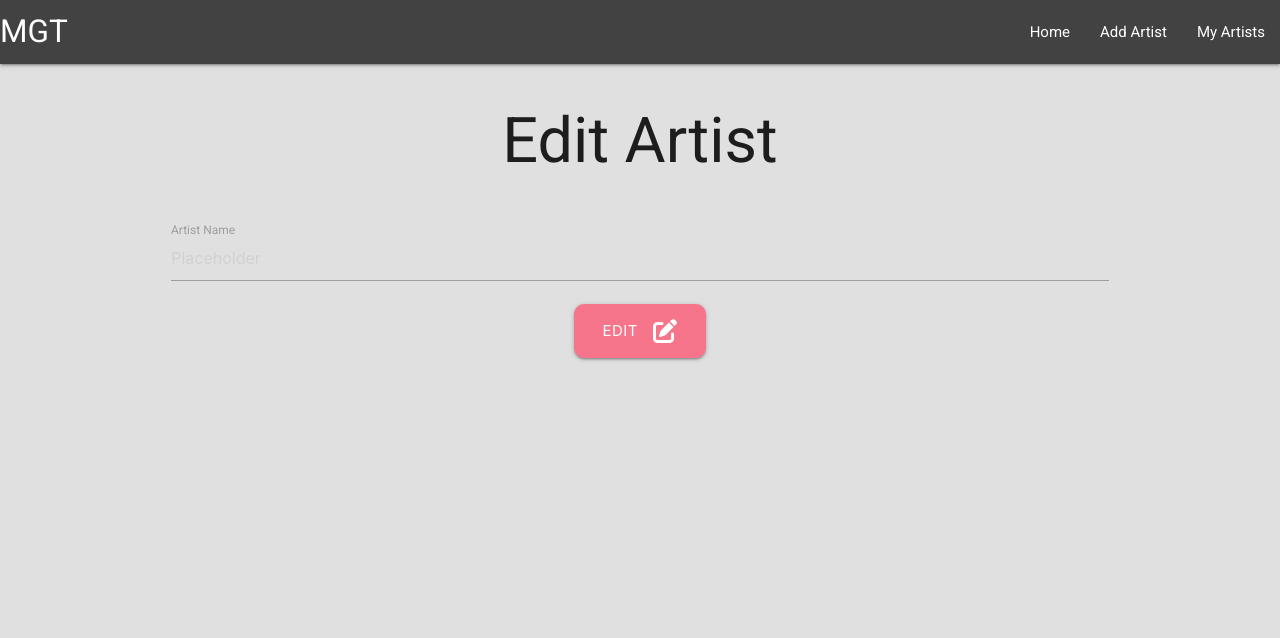
After one commit to JBlackburn94/my-gig-tickets, a Flask app: template myvenue/templates/edit_artist.html in a window 1280 px wide. The commit adds this page. Shown: the top 638 px of the page. Run offline with Flask 3, Linux system fonts and the light colour scheme; the template is opened without the code that fills it, so the values that code supplies are empty.

Commit message:
adding the functionality to edit an artist

```diff
--- /dev/null
+++ b/myvenue/templates/edit_artist.html
@@ -0,0 +1,33 @@
+{% extends "base.html" %} {% block content %}
+<div class="container">
+  <div class="row">
+    <h1 class="col s12 center-align main-logo">Edit Artist</h1>
+  </div>
+</div>
+
+<div class="row event-form">
+  <form class="col s12" method="POST" action="{{ url_for('edit_artist', artist_id=art.id) }}">
+    <div class="row">
+      <div class="input-field col s12">
+        <input
+          placeholder="Placeholder"
+          id="artist_name"
+          type="text"
+          class="validate"
+          name="artist_name"
+          value="{{ art.artist_name }}"
+          required
+        />
+        <label for="artist_name">Artist Name</label>
+      </div>
+
+    <div class="row">
+      <div class="col s12 center-align">
+        <button class="btn-large event-button" type="submit">
+          Edit <i class="fas fa-edit right"></i>
+        </button>
+      </div>
+    </div>
+  </form>
+</div>
+{% endblock %}
--- a/myvenue/templates/my_events.html
+++ b/myvenue/templates/my_events.html
@@ -19,7 +19,7 @@
         <span class="card-title">{{ art.artist_name }}</span>
       </div>
       <div class="card-action">
-        <a class="white-text btn grey darken-3" href="#">Edit</a>
+        <a class="white-text btn grey darken-3" href="{{ url_for('edit_artist', artist_id=art.id) }}">Edit</a>
         <a  class="white-text btn grey darken-3" href="#">Delete</a>
       </div>
     </div>
```
Also changed, not shown: myvenue/routes.py (+10 -0 lines).
